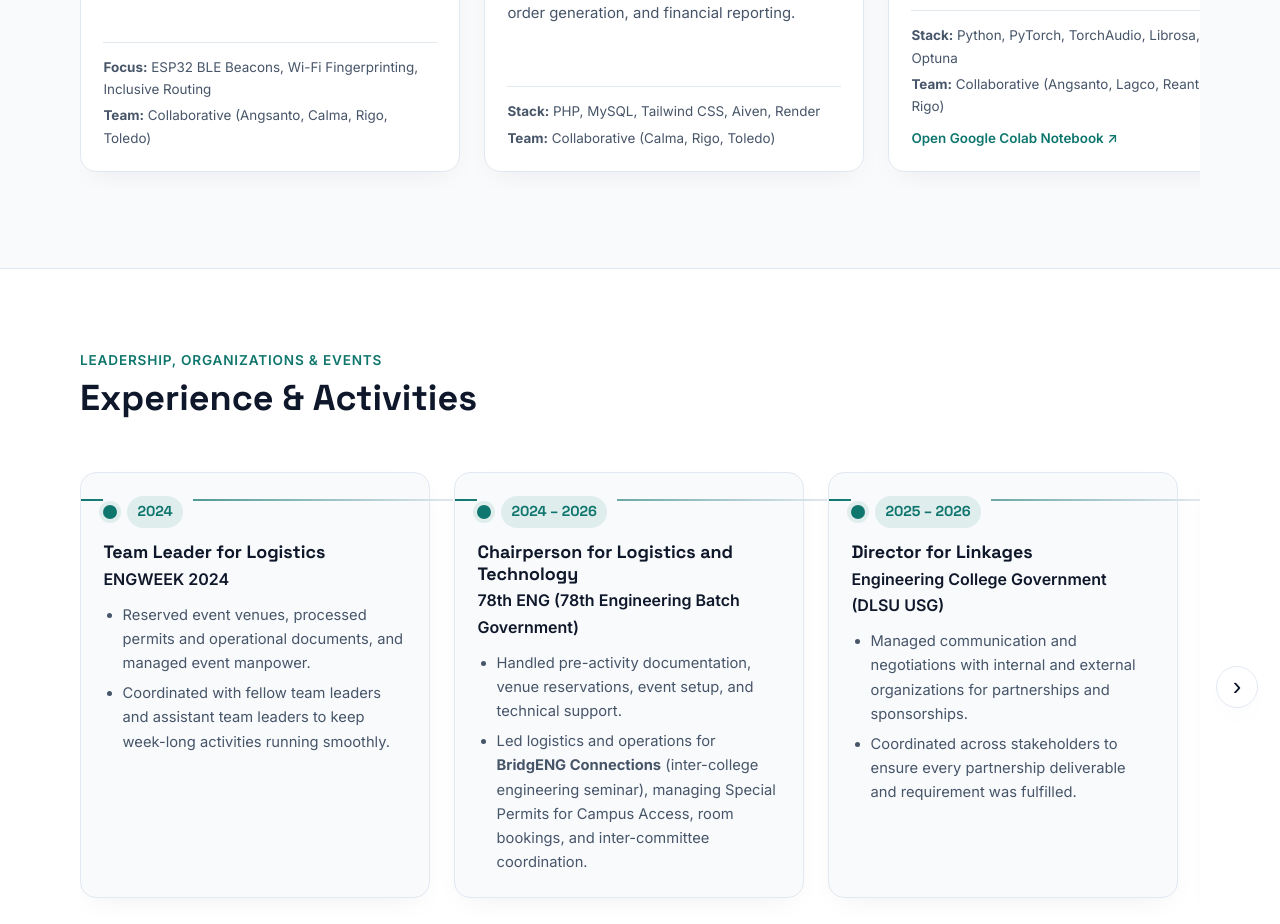
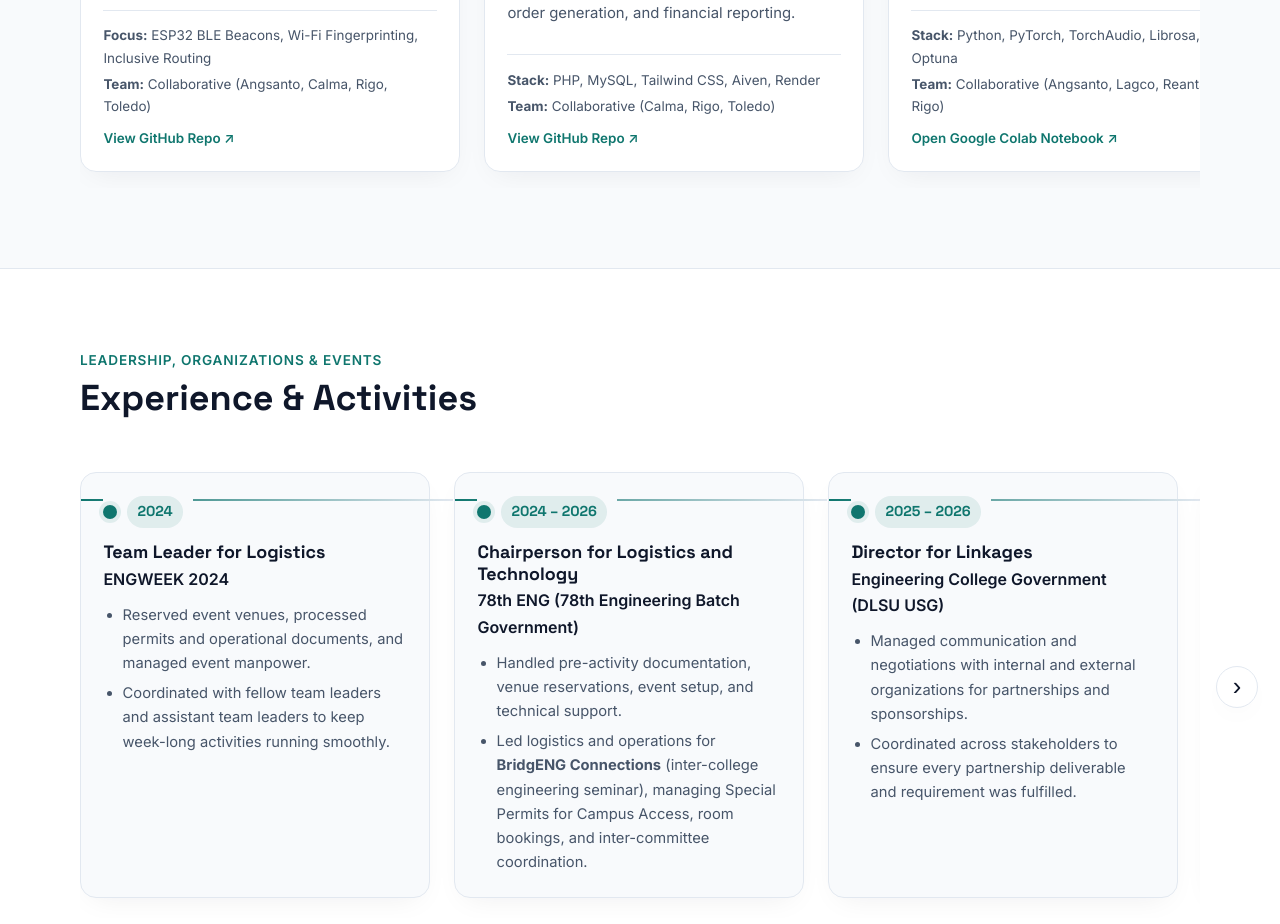
Before and after one commit to yhonnah/career-eportfolio, a plain HTML site: page index.html in a window 1280 px wide. Shown: the part 2680-3604 px from the top of the page. Drawn offline with Linux system fonts and the light colour scheme.

Commit message:
Add GitHub repo links for AR Campus Guide and Asterisko Inventory

```diff
--- a/index.html
+++ b/index.html
@@ -216,6 +216,7 @@
               <div class="project-meta">
                 <span><strong>Focus:</strong> ESP32 BLE Beacons, Wi-Fi Fingerprinting, Inclusive Routing</span>
                 <span><strong>Team:</strong> Collaborative (Angsanto, Calma, Rigo, Toledo)</span>
+                <a href="https://github.com/JianToledo/AR-Campus-Guide" target="_blank" rel="noopener noreferrer" style="margin-top: 0.35rem; font-weight: 600;">View GitHub Repo ↗</a>
               </div>
             </div>
           </article>
@@ -237,6 +238,7 @@
               <div class="project-meta">
                 <span><strong>Stack:</strong> PHP, MySQL, Tailwind CSS, Aiven, Render</span>
                 <span><strong>Team:</strong> Collaborative (Calma, Rigo, Toledo)</span>
+                <a href="https://github.com/yhonnah/CPECAPS-Asterisko-Inventory-Management-System" target="_blank" rel="noopener noreferrer" style="margin-top: 0.35rem; font-weight: 600;">View GitHub Repo ↗</a>
               </div>
             </div>
           </article>
```
